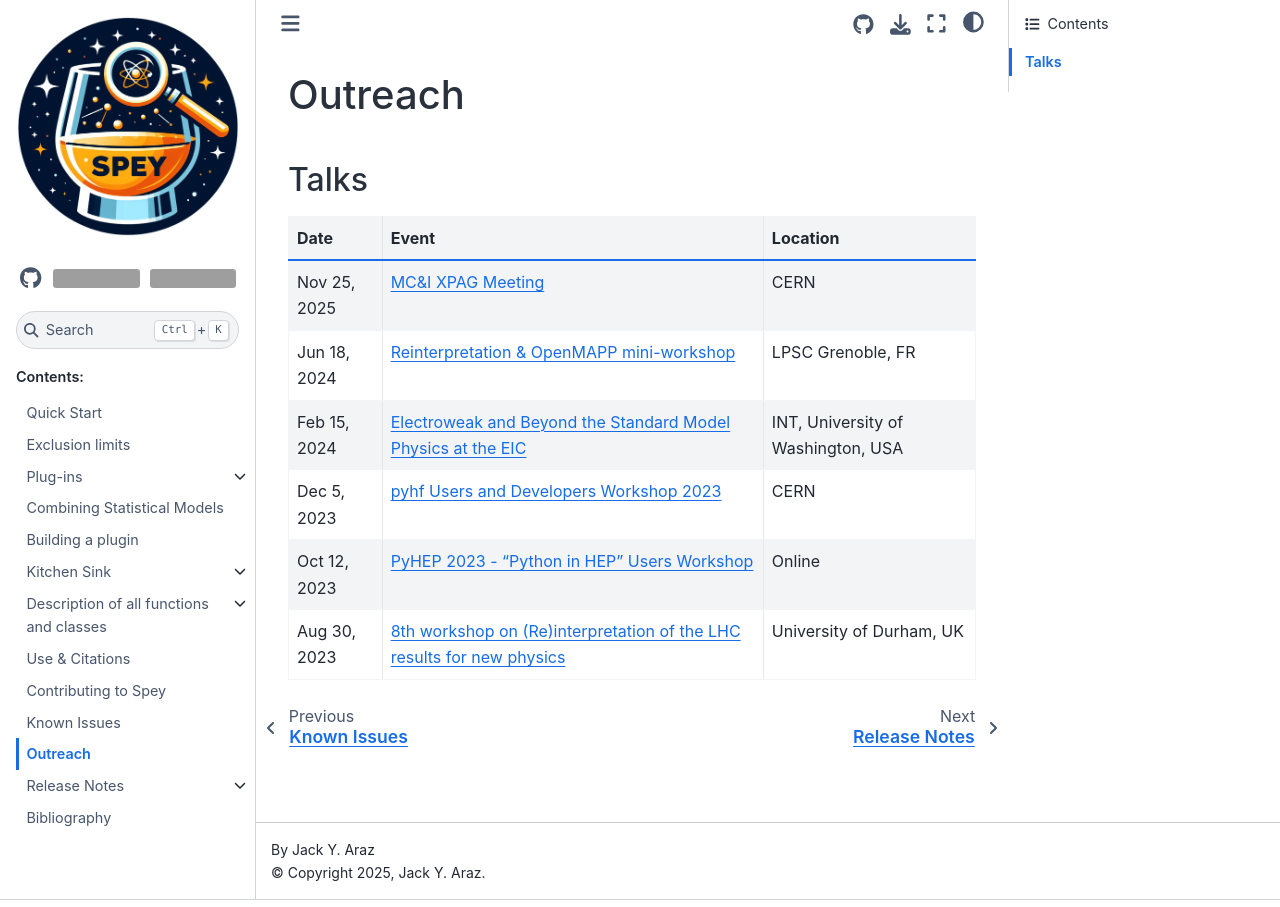
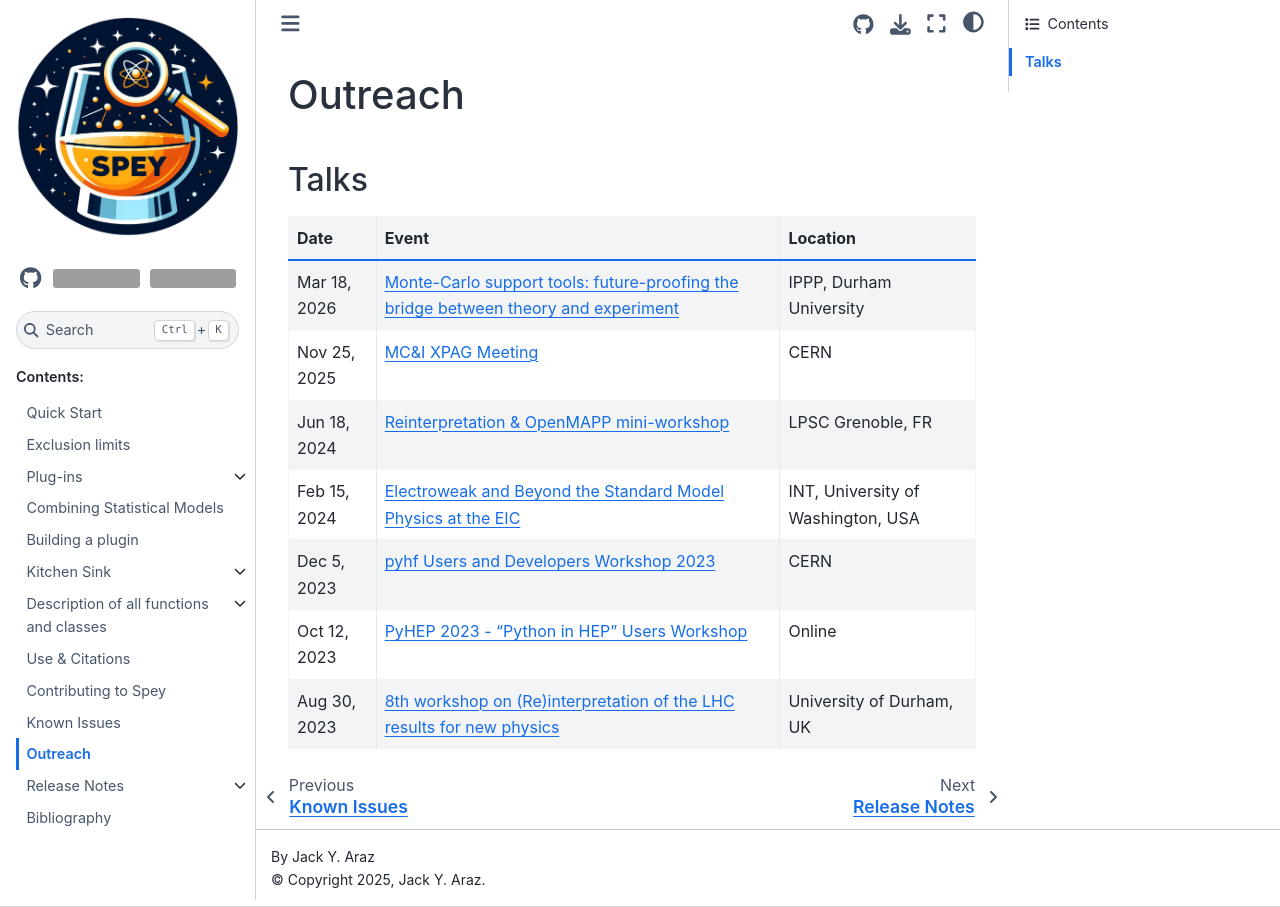
Before and after one commit to SpeysideHEP/spey, a Sphinx documentation site: the page built from docs/outreach.rst, in a window 1280 px wide. Built offline with Sphinx 7.4.7 and the Sphinx Book theme 1.1.4, drawn with Linux system fonts in a browser that asks for light colours; grey boxes are pictures that could not be loaded.

Commit message:
update outreach

```diff
--- a/docs/outreach.rst
+++ b/docs/outreach.rst
@@ -10,6 +10,9 @@ Talks
    * - Date
      - Event
      - Location
+   * - Mar 18, 2026
+     - `Monte-Carlo support tools: future-proofing the bridge between theory and experiment <https://conference.ippp.dur.ac.uk/event/1523/contributions/8864/>`_
+     - IPPP, Durham University
    * - Nov 25, 2025
      - `MC&I XPAG Meeting <https://indico.cern.ch/event/1614906/>`_
      - CERN
```
